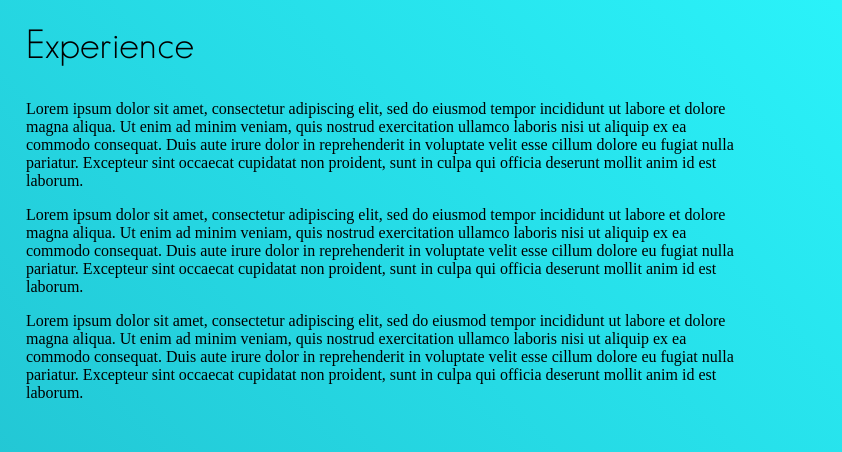
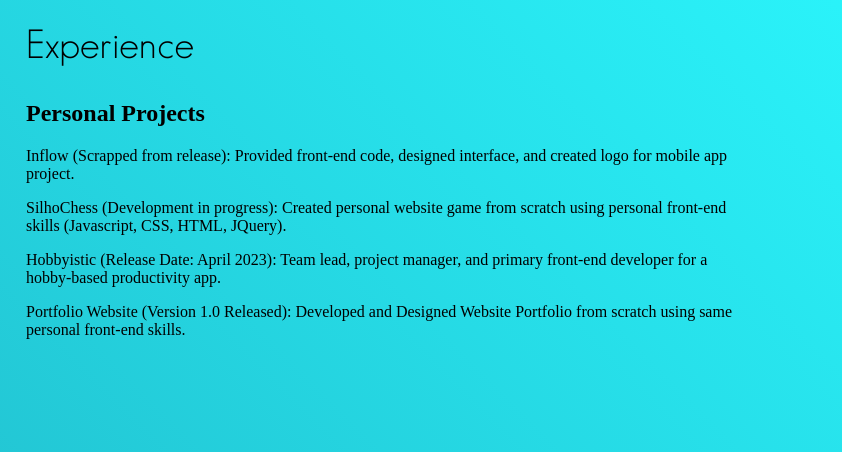
Before and after one commit to Nicholas-Lawson/NickLawsonPortfolio, a plain HTML site: page index.html in a window 1280 px wide. Both pictures are taken after a click on the link "Experience". Shown: the part 180-632 px from the top of the page, 438-1280 px from the left. Drawn offline with Linux system fonts and the light colour scheme.

Commit message:
Update index.html

```diff
--- a/index.html
+++ b/index.html
@@ -34,13 +34,22 @@
                 </div>
 
                 <div class="exDesc">
-                    <p>Lorem ipsum dolor sit amet, consectetur adipiscing elit, sed do eiusmod tempor incididunt ut labore et dolore magna aliqua. Ut enim ad minim veniam, quis nostrud exercitation ullamco laboris nisi ut aliquip ex ea commodo consequat. Duis aute irure dolor in reprehenderit in voluptate velit esse cillum dolore eu fugiat nulla pariatur. Excepteur sint occaecat cupidatat non proident, sunt in culpa qui officia deserunt mollit anim id est laborum.</p>
-                    <p>Lorem ipsum dolor sit amet, consectetur adipiscing elit, sed do eiusmod tempor incididunt ut labore et dolore magna aliqua. Ut enim ad minim veniam, quis nostrud exercitation ullamco laboris nisi ut aliquip ex ea commodo consequat. Duis aute irure dolor in reprehenderit in voluptate velit esse cillum dolore eu fugiat nulla pariatur. Excepteur sint occaecat cupidatat non proident, sunt in culpa qui officia deserunt mollit anim id est laborum.</p>
-                    <p>Lorem ipsum dolor sit amet, consectetur adipiscing elit, sed do eiusmod tempor incididunt ut labore et dolore magna aliqua. Ut enim ad minim veniam, quis nostrud exercitation ullamco laboris nisi ut aliquip ex ea commodo consequat. Duis aute irure dolor in reprehenderit in voluptate velit esse cillum dolore eu fugiat nulla pariatur. Excepteur sint occaecat cupidatat non proident, sunt in culpa qui officia deserunt mollit anim id est laborum.</p>
+                    <h2>Personal Projects</h2>
+                    <p>Inflow (Scrapped from release): Provided front-end code, designed interface, and created logo for mobile app project.</p>
+                    <p>SilhoChess (Development in progress): Created personal website game from scratch using personal front-end skills (Javascript, CSS, HTML, JQuery).</p>
+                    <p>Hobbyistic (Release Date: April 2023): Team lead, project manager, and primary front-end developer for a hobby-based productivity app.</p>
+                    <p>Portfolio Website (Version 1.0 Released): Developed and Designed Website Portfolio from scratch using same personal front-end skills.</p>
                 </div>
 
                 <div class="abtDesc">
-                    <p>Lorem ipsum dolor sit amet, consectetur adipiscing elit, sed do eiusmod tempor incididunt ut labore et dolore magna aliqua. Ut enim ad minim veniam, quis nostrud exercitation ullamco laboris nisi ut aliquip ex ea commodo consequat. Duis aute irure dolor in reprehenderit in voluptate velit esse cillum dolore eu fugiat nulla pariatur. Excepteur sint occaecat cupidatat non proident, sunt in culpa qui officia deserunt mollit anim id est laborum.</p>
+                    <h2>Driven by Passion</h2>
+                    <p>I've taken a long hard moment to really think about what legacy that I want to leave behind. For me, I have an undying love for creating ideas. I also love the relief videogames can provide for someone going through tough times. Although I come from a decent background,
+                        I have had my own personal moments of darkness that have taken me almost out of the game of life. It was in these moments, it was my family and the things that I was passionate about that kept me going. This inspired me to believe that my purpose in life is to create videogames for people
+                        who are struggling in the world. Although this belief might not always translate to most common jobs in IT, I will do whatever it takes to gain supplementary design skills, front-end development skills, and any other important information to reach my goal.</p>
+                    <h2>Driven to Create Impact</h2>
+                    <p>As just mentioned, I want to create videogames that can provide mental relief and entertain others who want to have fun. This desire that I have for my goal also reflects the person that I aspire to be. For personal connections, I like to be down-to-earth and friendly towards anyone that shows me the same respect.
+                        From a communication standpoint, I like to be in-person and upfront about my motivations rather than virtual and vague. A wise man once said, "Honesty is the best policy" and its a quote that I try to take to heart.
+                    </p>
                 </div>
 
             </div>
```
